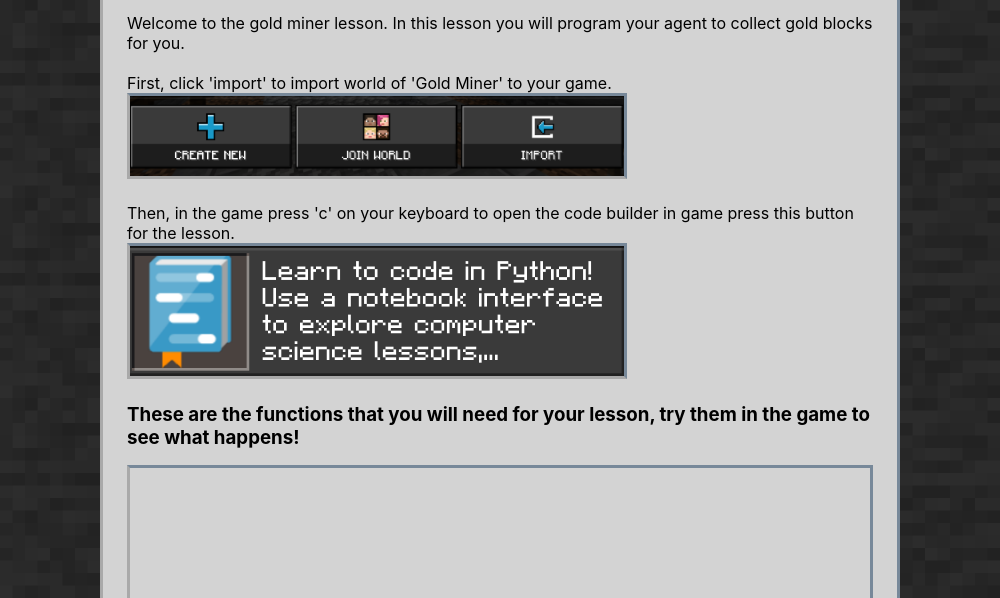
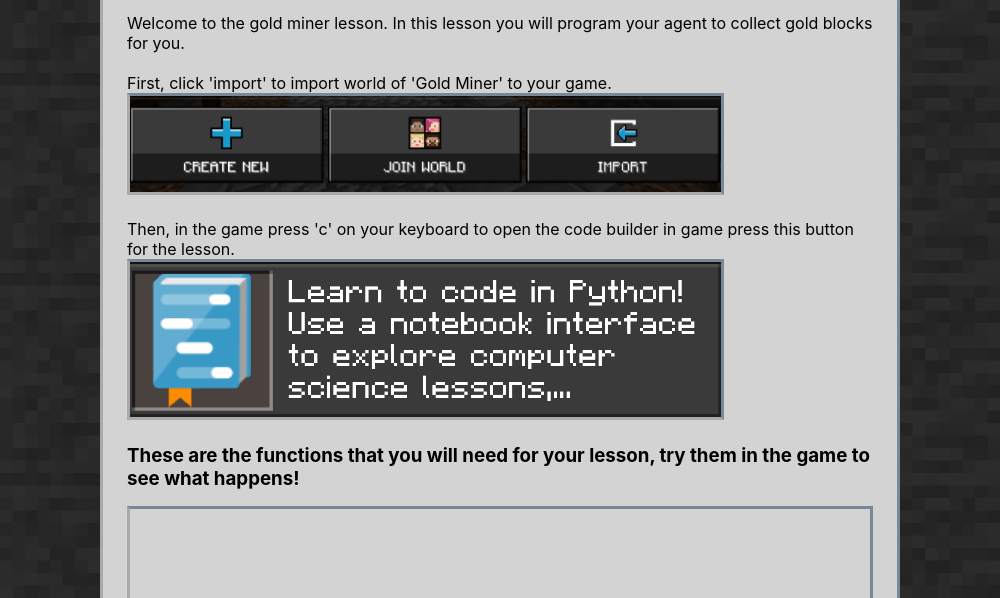
Before and after one commit to yyht6300a/499Project-Minecraft-C, an Electron app: page electronApp/src/lesson1.html in a window 1000 px wide. Shown: the part 202-800 px from the top of the page. Drawn offline with Linux system fonts and the light colour scheme; no server answers.

Commit message:
update the display of image size

```diff
--- a/electronApp/src/css/lesson.css
+++ b/electronApp/src/css/lesson.css
@@ -17,6 +17,9 @@
   background: var(--card-background);
 }
 
+img{
+  width: 80%;
+}
 .lesson-area h1 {
   font-family: 'Mojang';
   margin-bottom: 1rem;
--- a/electronApp/src/index.css
+++ b/electronApp/src/index.css
@@ -25,6 +25,11 @@ body {
   background-image: url('img/background.png');
   background-size: 200px;
   background-repeat: repeat;
+}
+
+img{
+  width: 80%;
+
 }
 
 a {
@@ -106,7 +111,7 @@ a {
 }
 .download-img{
   width: 250px;
-  height:250px
+  height:250px;
 
 
 }
```
